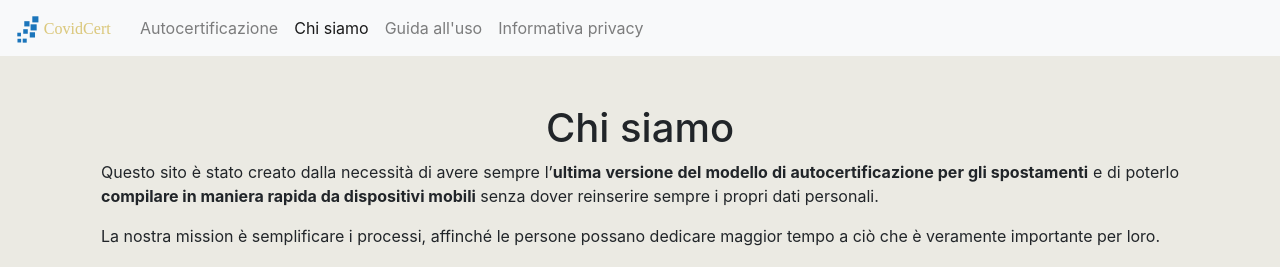
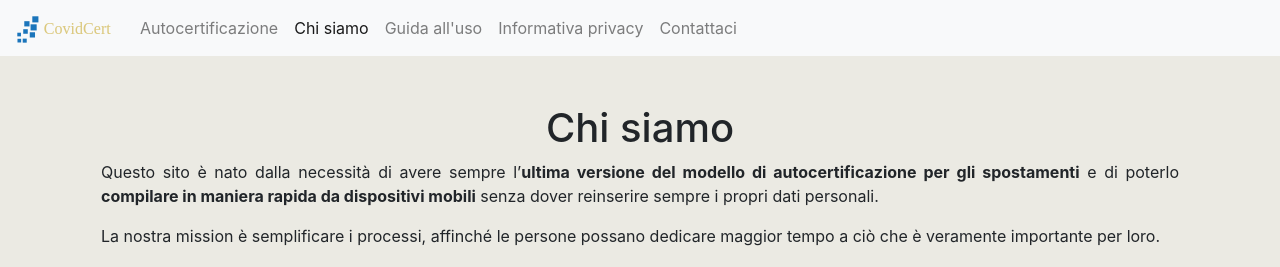
Before and after one commit to Ceeresa/autocertificazione, a Jekyll site: the page built from chi-siamo.md, in a window 1280 px wide. Shown: the top 267 px of the page. Built offline with Jekyll 4.4.1, drawn with Linux system fonts in a browser that asks for light colours; comment, search, counter and statistics services are not loaded.

Commit message:
Contact us added

```diff
--- a/_config.yml
+++ b/_config.yml
@@ -40,6 +40,8 @@ pages_list:
     url: /guida.html
   - name: Informativa privacy
     url: /privacy-policy.html
+  - name: Contattaci
+    url: /contattaci.html
 
 # Exclude from processing.
 # The following items will not be processed, by default. Create a custom list
--- a/chi-siamo.md
+++ b/chi-siamo.md
@@ -4,7 +4,7 @@ title: "Chi siamo"
 ---
 <div class="container px-3 py-3 pt-md-5 pb-md-4 mx-auto text-justify">
     <h1 class="h1-responsive text-center">Chi siamo</h1>
-    <p>Questo sito è stato creato dalla necessità di avere sempre l’<b>ultima versione del modello di autocertificazione per gli spostamenti</b> e di poterlo <b>compilare in maniera rapida da dispositivi mobili</b> senza dover reinserire sempre i propri dati personali.</p>
+    <p>Questo sito è nato dalla necessità di avere sempre l’<b>ultima versione del modello di autocertificazione per gli spostamenti</b> e di poterlo <b>compilare in maniera rapida da dispositivi mobili</b> senza dover reinserire sempre i propri dati personali.</p>
     <p>La nostra mission è semplificare i processi, affinché le persone possano dedicare maggior tempo a ciò che è veramente importante per loro.</p>
     <p>Abbiamo cercato di rendere il sito semplice e di facile fruizione, evitando di inserire elementi che potessero distrarre l’utente dal suo obiettivo principale: compilare in maniera rapida il modello di autocertificazione degli spostamenti. Speriamo di esserci riusciti.</p>
     <p>Il nostro è un weekend work open source project ed il codice visionabile su <a href="{{ site.github_project_url }}" target="_blank">GitHub</a>.
```
Also changed, not shown: contattaci.md (added, +22 -0 lines).
